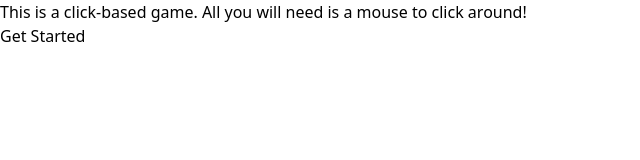
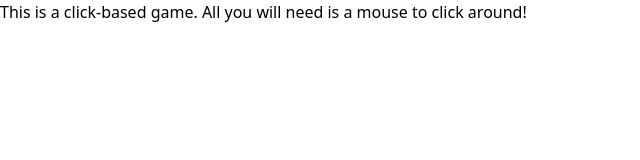
Before and after one commit to alexappleget/click-game, a Next.js app: page / in a window 1280 px wide. Shown: the top 160 px of the page, without its empty margins (0-640 px from the left). Built offline with nearby package versions, Linux system fonts and the light colour scheme.

Commit message:
Fix: Installed cross-env to reroute my localhost port to 9000 to avoid my projects cache from clashing together.

```diff
--- a/app/page.tsx
+++ b/app/page.tsx
@@ -1,3 +1,5 @@
+import Link from "next/link";
+
 export default function Home() {
   return (
     <div>
@@ -5,7 +7,7 @@ export default function Home() {
         This is a click-based game. All you will need is a mouse to click
         around!
       </p>
-      <button>Get Started</button>
+      <Link href={""}></Link>
     </div>
   );
 }
```
Also changed, not shown: package.json (+7 -6 lines), 1 other file (tests, documents, lock files or other folders).
